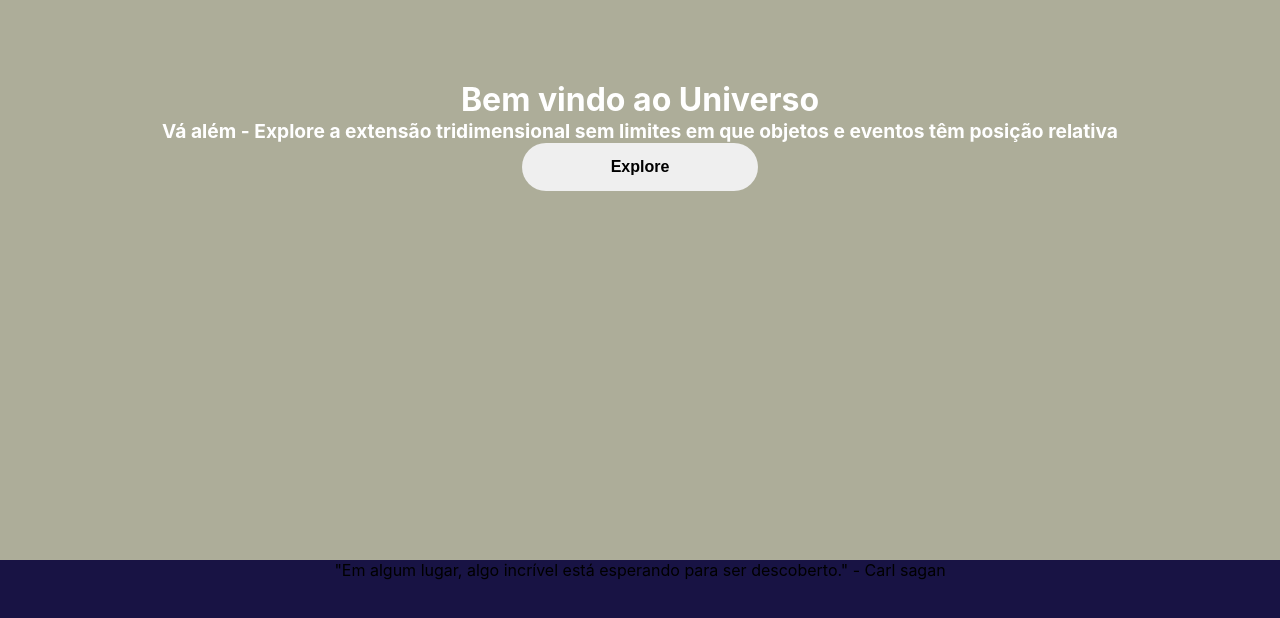
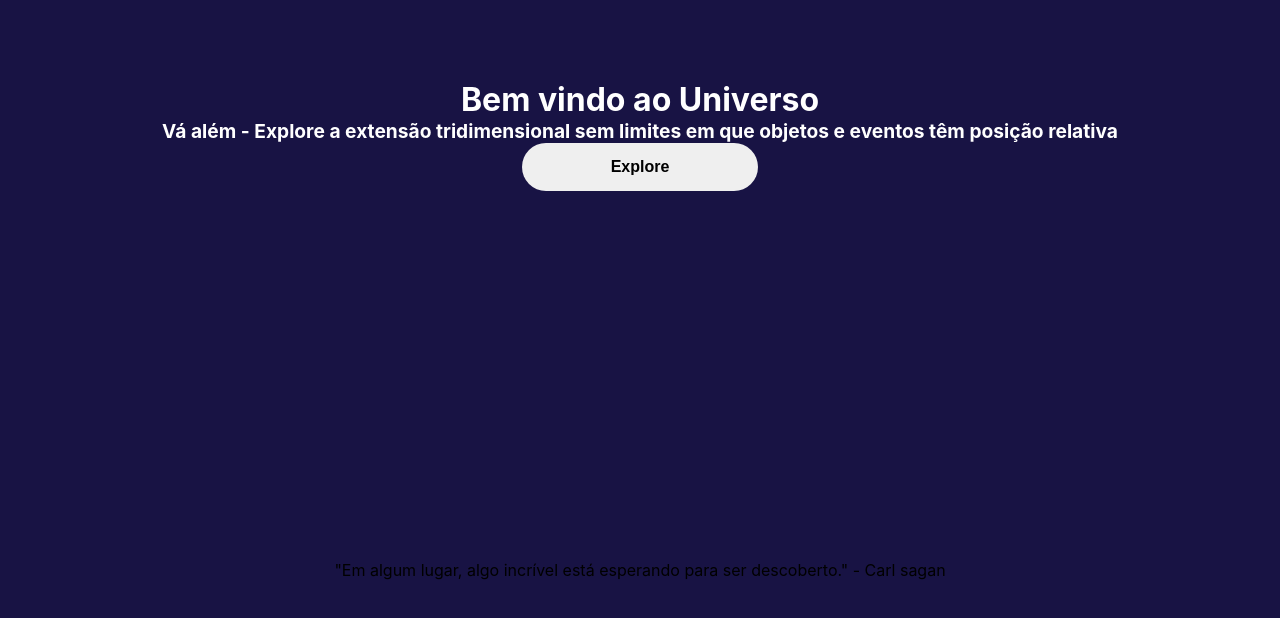
Before and after one commit to polyanetuag/universo, a React (Create React App) app: page / in a window 1280 px wide. Shown: the top 618 px of the page. Built offline with nearby package versions, Linux system fonts and the light colour scheme.

Commit message:
fix: remove background

```diff
--- a/src/components/Home/Home.css
+++ b/src/components/Home/Home.css
@@ -1,7 +1,7 @@
 section {
     padding: 80px 50px 50px 50px;
     min-height: 70vh;
-    background: rgb(173, 173, 153);
+    background: transparent;
     align-items: center;
     justify-content: center;
     margin: auto;
```
